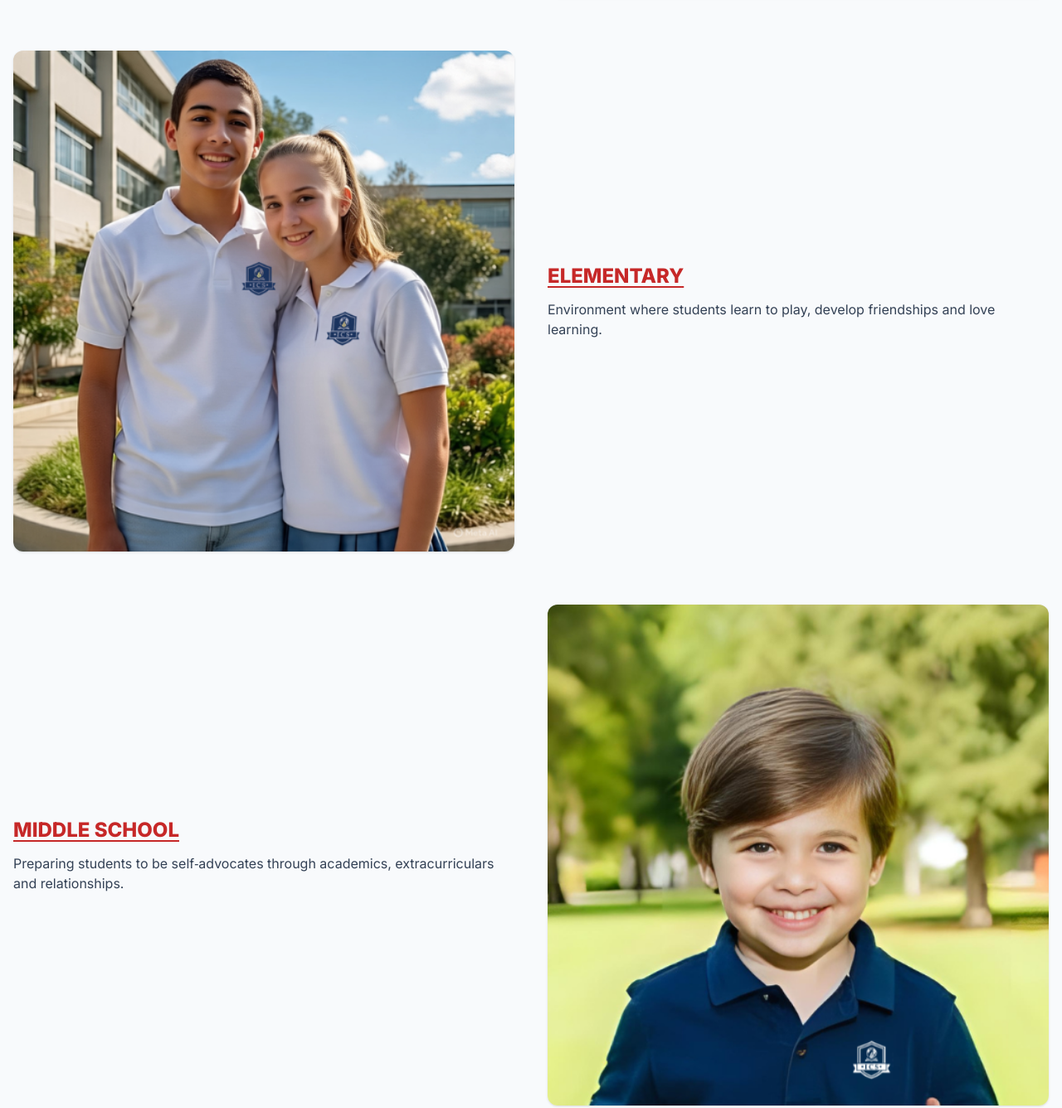
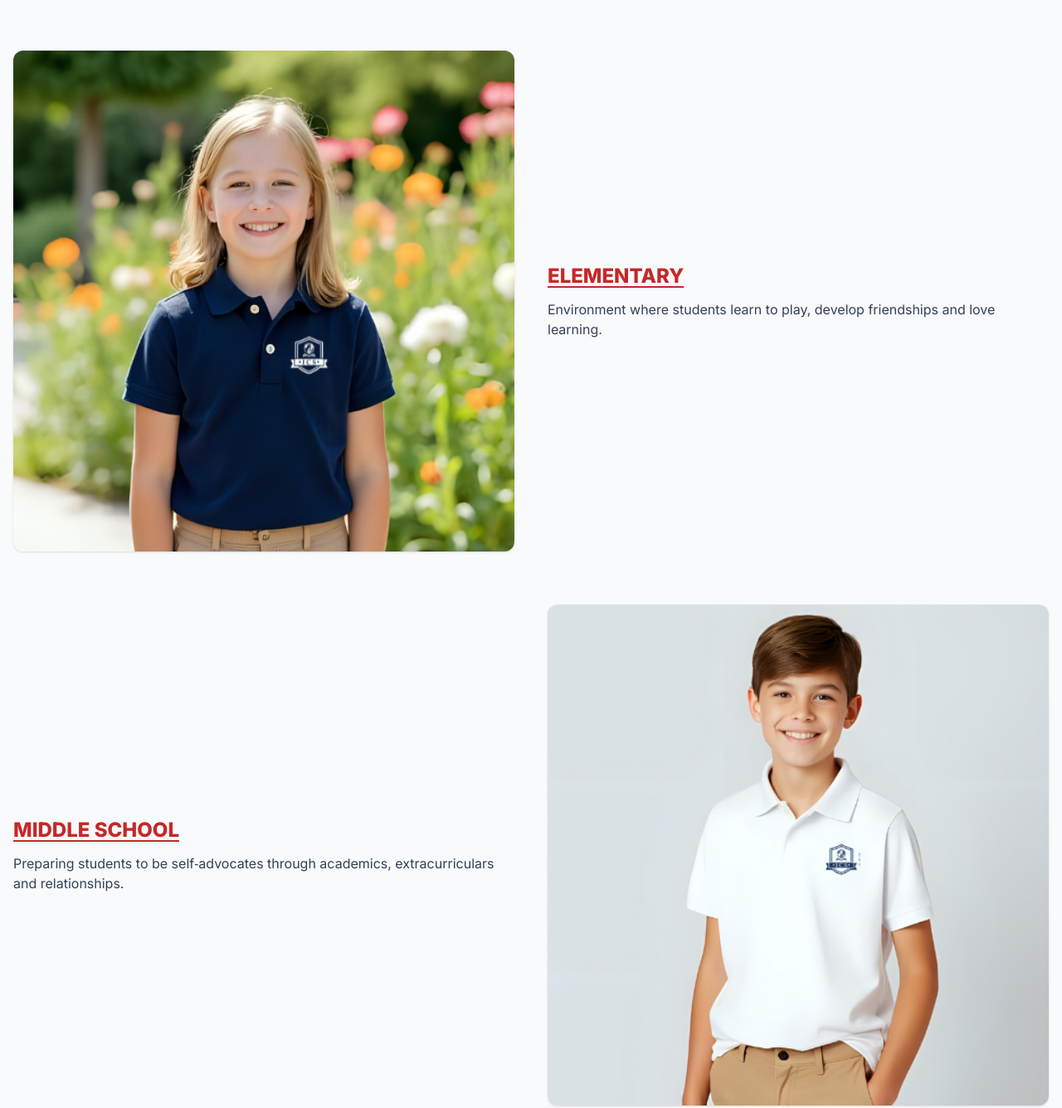
Before and after one commit to abner27rm/chiristian-schoole, a plain HTML site: page index.html in a window 1280 px wide. Shown: the part 2431-3767 px from the top of the page at 83% size. Drawn offline with nearby package versions, Linux system fonts and the light colour scheme.

Commit message:
fix:order photograph

```diff
--- a/index.html
+++ b/index.html
@@ -128,11 +128,11 @@
                 <h3 class="text-2xl font-extrabold text-brand-red underline underline-offset-4">PRESCHOOL</h3>
                 <p class="mt-3 text-slate-700">We help young children prepare for kindergarten through play, interactive activities and games.</p>
             </div>
-            <img src="assets/img2.png" class="rounded-xl shadow w-full object-cover" alt="">
+            <img src="assets/img3.png" class="rounded-xl shadow w-full object-cover" alt="">
         </div>
 
         <div id="elementary" class="mt-16 grid md:grid-cols-2 gap-10 items-center">
-            <img src="assets/img4.png" class="rounded-xl shadow w-full object-cover order-2 md:order-1" alt="">
+            <img src="assets/img2.png" class="rounded-xl shadow w-full object-cover order-2 md:order-1" alt="">
             <div class="order-1 md:order-2">
                 <h3 class="text-2xl font-extrabold text-brand-red underline underline-offset-4">ELEMENTARY</h3>
                 <p class="mt-3 text-slate-700">Environment where students learn to play, develop friendships and love learning.</p>
@@ -144,7 +144,7 @@
                 <h3 class="text-2xl font-extrabold text-brand-red underline underline-offset-4">MIDDLE SCHOOL</h3>
                 <p class="mt-3 text-slate-700">Preparing students to be self‑advocates through academics, extracurriculars and relationships.</p>
             </div>
-            <img src="assets/img3.png" class="rounded-xl shadow w-full object-cover" alt="">
+            <img src="assets/img7.png" class="rounded-xl shadow w-full object-cover" alt="">
         </div>
 
         <div id="high" class="mt-16 grid md:grid-cols-2 gap-10 items-center">
```
